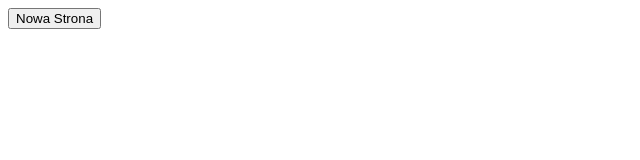
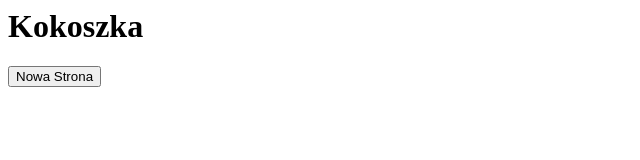
Before and after one commit to Kokos2811/kokoszka2g, a plain HTML site: page index.html in a window 1280 px wide. Shown: the whole page, without its empty margins (0-640 px from the left). Drawn offline with Linux system fonts and the light colour scheme.

Commit message:
Update index.html

```diff
--- a/index.html
+++ b/index.html
@@ -1,6 +1,6 @@
 <html>
 	<head>
-		<title>Przykład nr tutaj wpisz odpowiedni nume </title>
+		<title>Przykład nr 1 </title>
 		<script language="JavaScript">
 			function WinOpen_kokoszka()
 			{
@@ -10,7 +10,8 @@
 	</head>
 	<body>
 		<form>
-		<input type="button" name="przycisk" value="Nowa Strona" onclick="WinOpen_kokoszka(' ')">
+			<h1> Kokoszka </h1>
+			<input type="button" name="przycisk" value="Nowa Strona" onclick="WinOpen_kokoszka(' ')">
 		</form>
 	</body>
 </html>
```
